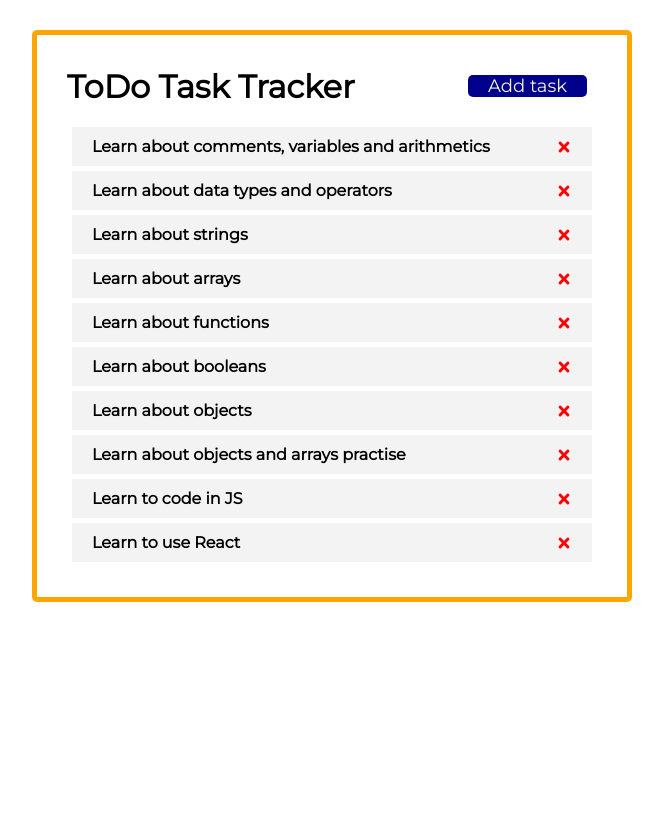
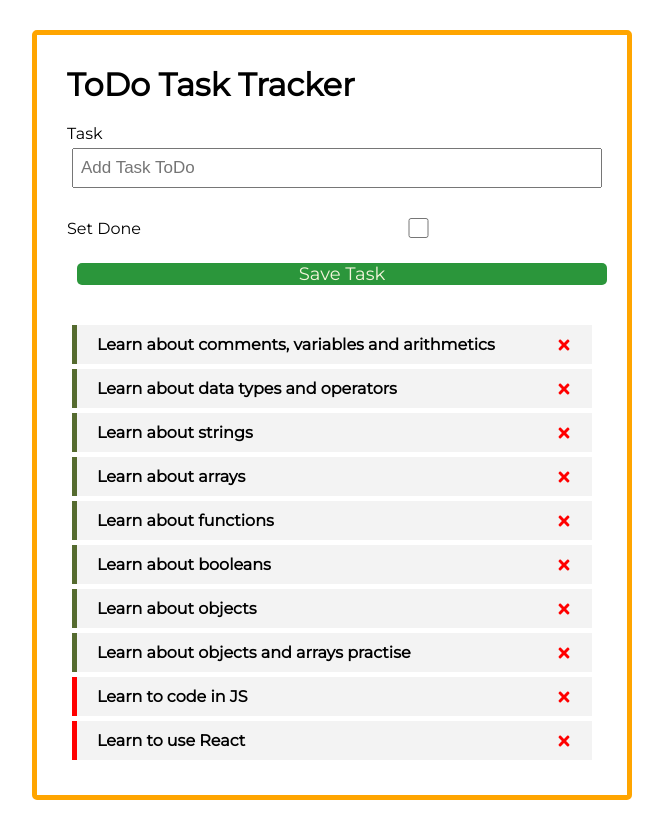
Before and after one commit to Pannonians/pannonians.js, a React (Create React App) app in the folder apps/todo/: page / in a window 1280 px wide. Shown: the whole page, without its empty margins (308-971 px from the left). Before the commit the page ends 800 px from the top, so only its background shows below. Built offline with nearby package versions, Linux system fonts and the light colour scheme.

Commit message:
ToDo app u završnoj fazi

```diff
--- a/apps/todo/src/App.js
+++ b/apps/todo/src/App.js
@@ -2,6 +2,8 @@ import { useState } from "react";
 import "./App.css";
 import Header from "./Components/Heder";
 import Tasks from "./Components/Tasks";
+import AddTask from "./Components/AddTask";
+import Task from "./Components/Task";
 
 const App = () => {
   const [tasks, setTasks] = useState([
@@ -57,13 +59,33 @@ const App = () => {
     },
   ]);
 
+  const addTask = (task) => {
+    const id = Math.floor(Math.random() * 10000) + 1;
+    const newTask = { id, ...task };
+    setTasks([...tasks, newTask]);
+  };
+
   const deleteTask = (id) => {
-    console.log("obrisano", id);
+    setTasks(tasks.filter((task) => task.id !== id));
   };
+
+  const toggleDone = (id) => {
+    setTasks(
+      tasks.map((task) =>
+        task.id === id ? { ...task, done: !task.done } : task
+      )
+    );
+  };
+
   return (
     <div className="containerTodo">
       <Header />
-      <Tasks tasks={tasks} onDelete={deleteTask} />
+      <AddTask onAdd={addTask} />
+      {tasks.length > 0 ? (
+        <Tasks tasks={tasks} onDelete={deleteTask} onToggle={toggleDone} />
+      ) : (
+        "No Tasks To Do"
+      )}
     </div>
   );
 };
--- /dev/null
+++ b/apps/todo/src/Components/AddTask.js
@@ -0,0 +1,47 @@
+import { useState } from "react";
+
+const AddTask = ({ onAdd }) => {
+  const [lesson, setLesson] = useState("");
+  const [done, setDone] = useState(false);
+
+  const onSubmit = (e) => {
+    e.preventDefault();
+
+    if (!lesson) {
+      alert("Please add a task ToDo");
+      return;
+    }
+
+    onAdd({ lesson, done });
+
+    setLesson("");
+    setDone(false);
+  };
+
+  return (
+    <form className="add-form" onSubmit={onSubmit}>
+      <div className="form-control">
+        <label>Task</label>
+        <input
+          type="text"
+          placeholder="Add Task ToDo"
+          value={lesson}
+          onChange={(e) => setLesson(e.target.value)}
+        />
+      </div>
+      <div className="form-control form-control-check">
+        <label>Set Done</label>
+        <input
+          type="checkbox"
+          checked={done}
+          value={done}
+          onChange={(e) => setDone(e.currentTarget.checked)}
+        />
+      </div>
+
+      <input type="submit" value="Save Task" className="button button-block" />
+    </form>
+  );
+};
+
+export default AddTask;
--- a/apps/todo/src/Components/Heder.js
+++ b/apps/todo/src/Components/Heder.js
@@ -8,7 +8,6 @@ const Header = ({ title }) => {
   return (
     <header className="header">
       <h1>{title}</h1>
-      <Button color="darkblue" text="Add task" onClick={onClickHandeler} />
     </header>
   );
 };
--- a/apps/todo/src/Components/Task.js
+++ b/apps/todo/src/Components/Task.js
@@ -1,8 +1,11 @@
 import { FaTimes } from "react-icons/fa";
 
-const Task = ({ task, onDelete }) => {
+const Task = ({ task, onDelete, onToggle }) => {
   return (
-    <div className="task">
+    <div
+      className={`task ${task.done ? "done" : "notDone"}`}
+      onDoubleClick={() => onToggle(task.id)}
+    >
       <h4>
         {task.lesson}
         <FaTimes
--- a/apps/todo/src/Components/Tasks.js
+++ b/apps/todo/src/Components/Tasks.js
@@ -1,10 +1,15 @@
 import Task from "./Task";
 
-const Tasks = ({ tasks, onDelete }) => {
+const Tasks = ({ tasks, onDelete, onToggle }) => {
   return (
     <>
       {tasks.map((task) => (
-        <Task key={task.id} task={task} onDelete={onDelete} />
+        <Task
+          key={task.id}
+          task={task}
+          onDelete={onDelete}
+          onToggle={onToggle}
+        />
       ))}
     </>
   );
--- a/apps/todo/src/index.css
+++ b/apps/todo/src/index.css
@@ -30,7 +30,7 @@ body {
 .button {
   display: inline-block;
   color: beige;
-  background: rgb(96, 104, 130);
+  background: rgb(43, 150, 59);
   border: none;
   padding: 5px, 5px;
   margin: 10px;
@@ -66,10 +66,15 @@ body {
   border-left: 5px solid darkolivegreen;
 }
 
+.task.notDone {
+  border-left: 5px solid red;
+}
+
 .task h4 {
   display: flex;
   align-items: center;
   justify-content: space-between;
+  user-select: none;
 }
 
 .add-form {
```
